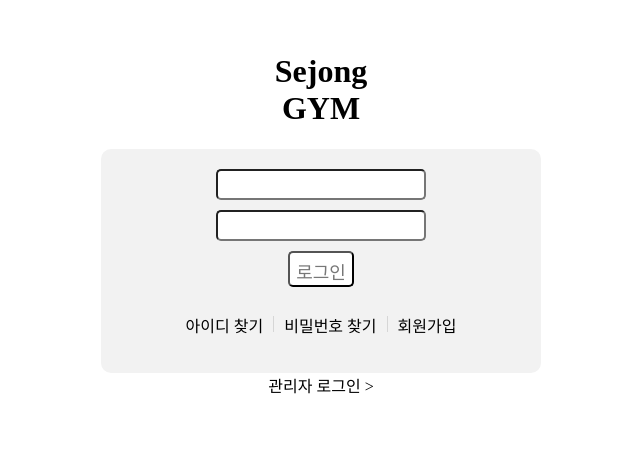
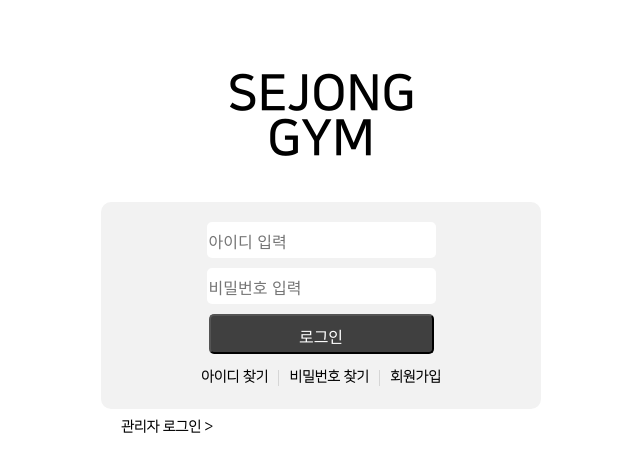
Before and after one commit to unannn/smart-gym, a React (Create React App) app: page /login in a window 1280 px wide. Shown: the part 102-574 px from the top of the page, without its empty margins (319-959 px from the left). Built offline with nearby package versions, Linux system fonts and the light colour scheme.

Commit message:
Featuring Login Auth

```diff
--- a/src/App.css
+++ b/src/App.css
@@ -36,3 +36,27 @@
     transform: rotate(360deg);
   }
 }
+
+@font-face {
+  font-family: "NanumSquare";
+  src: url("./fonts/NanumSquareL.ttf") format("truetype");
+}
+
+@font-face {
+  font-family: "NanumSquareB";
+  src: url("./fonts/NanumSquareB.ttf") format("truetype");
+}
+
+div,
+h1 {
+  font-weight: 600;
+  font-family: "NanumSquare";
+}
+
+.login-title {
+  font-weight: 800;
+  font-size: 50px;
+  font-family: "NanumSquareB";
+  line-height: 90%;
+  margin: 40px;
+}
--- a/src/App.js
+++ b/src/App.js
@@ -1,16 +1,17 @@
 import './App.css';
 import LoginDemo from './pages/login/LoginDemo';
-import { BrowserRouter, Route, Switch } from 'react-router-dom';
+import { BrowserRouter, Route, Switch, Redirect } from 'react-router-dom';
 import UserMain from './pages/user/UserMain';
 import ManagerMain from './pages/manager/MangerMain';
 import Login from './pages/login/Login';
 
 function App() {
+  let isAuthorized = sessionStorage.getItem("login");
   return (
     <BrowserRouter>
       <div className="App">
         <Switch>
-
+          {/* {isAuthorized !== 'OK' ? <Redirect to="/login" /> : <Redirect to="/user" />} */}
           <Route exact path='/'>
             <LoginDemo></LoginDemo>
           </Route>
--- a/src/components/Box.js
+++ b/src/components/Box.js
@@ -9,6 +9,7 @@ let StyledBox = styled.div`
     max-width: 400px;
     text-align:center;
     margin:0 auto;
+    margin-bottom:10px;
 
 `;
 
--- a/src/components/InputButton.js
+++ b/src/components/InputButton.js
@@ -0,0 +1,22 @@
+import React from 'react';
+import styled from "styled-components";
+
+let StyledInputButton = styled.input`
+    background-color:#404040;
+	padding-top:5px;
+	font-family:tahoma;
+	font-size:18px;
+	color:white;
+    resize:none;
+    border-radius: 5px;
+    margin-bottom: 10px;
+    width:225px;
+    height:40px;
+    font-size:16px;
+`;
+
+function InputButton(props) {
+    return <StyledInputButton onClick={props.onClick} type={props.type} value={props.value} placeholder={props.placeholder}></StyledInputButton>;
+}
+
+export default InputButton;
--- a/src/components/InputText.js
+++ b/src/components/InputText.js
@@ -2,19 +2,24 @@ import React from 'react';
 import styled from "styled-components";
 
 let StyledInputText = styled.input`
-    background-color:#FFFFFF;
+    background-color: ${props => props.backgroundColor ? props.backgroundColor : `#FFFFFF`};;
 	background-position:left top;
 	padding-top:5px;
 	font-family:tahoma;
-	font-size:18px;
-	color:#777777;
+	font-size:16px;
+	color:#000000;
     resize:none;
     border-radius: 5px;
     margin-bottom: 10px;
+    border-width: 0px;
+    width:225px;
+    height:30px;
 `;
 
 function InputText(props) {
-    return <StyledInputText type={props.type} value={props.value} placeholder={props.placeholder}></StyledInputText>;
+    return <StyledInputText type={props.type} value={props.value}
+        placeholder={props.placeholder} backgroundColor={props.backgroundColor}>
+    </StyledInputText>;
 }
 
 export default InputText;
--- a/src/pages/login/FindId.js
+++ b/src/pages/login/FindId.js
@@ -1,6 +1,7 @@
 import React, { Component } from 'react';
 import styled from 'styled-components';
 import InputText from '../../components/InputText';
+import InputButton from '../../components/InputButton'
 
 let ModalContent = styled.div`
     display: table-row;
@@ -13,9 +14,10 @@ class FindId extends Component {
                 아이디 찾기
                 <br />
                 <br />
-                <InputText type='text' placeholder="이메일 주소 입력" ></InputText>
+                <InputText type='text' placeholder="이름 입력" backgroundColor="#F2F2F2"></InputText>
+                <InputText type='text' placeholder="이메일 주소 입력" backgroundColor="#F2F2F2"></InputText>
                 <br />
-                <InputText type='button' value='확인'></InputText>
+                <InputButton type='button' value='확인'></InputButton>
             </ModalContent>
         );
     }
--- a/src/pages/login/FindPwd.js
+++ b/src/pages/login/FindPwd.js
@@ -1,6 +1,7 @@
 import React, { Component } from 'react';
 import styled from 'styled-components';
 import InputText from '../../components/InputText';
+import InputButton from '../../components/InputButton'
 
 let ModalContent = styled.div`
     display: table-row;
@@ -13,10 +14,10 @@ class FindPwd extends Component {
                 비밀번호 찾기
                 <br />
                 <br />
-                <InputText type='text' placeholder="아이디 입력"></InputText>
-                <InputText type='text' placeholder="이메일 주소 입력" ></InputText>
+                <InputText type='text' placeholder="아이디 입력" backgroundColor="#F2F2F2"></InputText>
+                <InputText type='text' placeholder="이메일 주소 입력" backgroundColor="#F2F2F2"></InputText>
                 <br />
-                <InputText type='button' value='확인'></InputText>
+                <InputButton type='button' value='확인'></InputButton>
             </ModalContent>
         );
     }
--- a/src/pages/login/Login.js
+++ b/src/pages/login/Login.js
@@ -8,12 +8,17 @@ import FindId from './FindId';
 import FindPwd from './FindPwd';
 import SignUp from './SignUp';
 import ManagerLogin from './ManagerLogin';
+import InputButton from '../../components/InputButton'
 
 class Login extends React.Component {
 
     constructor(props) {
         super(props);
         this.state = {
+            account: {
+                userID: '',
+                userPassword: ''
+            },
             findId: false,
             findPwd: false,
             signUp: false,
@@ -45,6 +50,32 @@ class Login extends React.Component {
         return null;
     }
 
+    login() {
+        sessionStorage.setItem('login', 'OK');
+
+
+    }
+
+    handleChange1(event) {
+        console.log(event.type + ':' + event.target.value);
+        this.setState({
+            account: {
+                userID: event.target.value,
+            }
+        });
+    }
+    handleChange2(event) {
+        this.setState({
+            account: {
+                userPassword: event.target.value
+            }
+        });
+    }
+    handleSubmit(event) {
+        console.log('A id was submitted: ' + this.state.account.userID);
+        console.log('A pwd was submitted: ' + this.state.account.userPassword);
+        event.preventDefault();
+    }
 
     render() {
 
@@ -62,15 +93,16 @@ class Login extends React.Component {
                 <br />
                 <br />
                 <br />
-                <h1>Sejong <br />GYM</h1>
+                <div className="login-title">SEJONG<br />GYM</div>
                 <div>
                     <Box height="">
-                        <form action="submit">
-                            <InputText type='text'></InputText>
+                        <form onSubmit={this.handleSubmit.bind(this)} autoComplete={"off"}>
+                            <InputText type='text' onChange={this.handleChange1.bind(this)} value={this.state.account.userID} placeholder="아이디 입력"></InputText>
                             <br />
-                            <InputText type='password'></InputText>
+                            <InputText type='password' onChange={this.handleChange2.bind(this)} value={this.state.account.userPassword} placeholder="비밀번호 입력"></InputText>
+                            <InputButton type="submit" value="로그인" onClick={this.login} />
                         </form>
-                        <InputText type="button" value="로그인" />
+
                         <LoginMenu>
                             <LoginMenuElement onClick={() => this.setState({ findId: !this.state.findId })}>
                                 아이디 찾기
@@ -85,11 +117,11 @@ class Login extends React.Component {
                             </LoginMenuElement>
                         </LoginMenu>
                     </Box>
+                    <MangerLoginDiv onClick={() => this.setState({ managerLogin: !this.state.managerLogin })}>
+                        관리자 로그인 {'>'}
+                    </MangerLoginDiv>
                 </div>
 
-                <div onClick={() => this.setState({ managerLogin: !this.state.managerLogin })}>
-                    관리자 로그인 {'>'}
-                </div>
 
                 {modal}
 
@@ -102,12 +134,21 @@ class Login extends React.Component {
 let LoginMenu = styled.ul`
     text-align:center;
     padding-left:0;
+    margin:3px;
 `
 let LoginMenuElement = styled.li`
     position: relative;
     display: inline-block;
+    font-size:14px;
 `
 
+let MangerLoginDiv = styled.div`
+   max-width: 400px;
+   margin: 0 auto;
+   text-align:left;
+   margin-top:10px;
+   font-size:14px;
+`
 let StyledSpan = styled.span`
     display: inline-block;
     width: 1px;
--- a/src/pages/login/ManagerLogin.js
+++ b/src/pages/login/ManagerLogin.js
@@ -1,6 +1,7 @@
 import React, { Component } from 'react';
 import styled from 'styled-components';
 import InputText from '../../components/InputText';
+import InputButton from '../../components/InputButton'
 
 let ModalContent = styled.div`
     display: table-row;
@@ -13,9 +14,10 @@ class ManagerLogin extends Component {
                 관리자 로그인
                 <br />
                 <br />
-                <InputText type='password' placeholder=" 관리자 패스워드 입력" ></InputText>
+                <InputText type='password' placeholder=" 관리자 패스워드 입력" backgroundColor="#F2F2F2" ></InputText>
                 <br />
-                <InputText type='button' value='확인'></InputText>
+                <InputButton type='button' value='확인'></InputButton>
+
             </ModalContent>
         );
     }
--- a/src/pages/login/SignUp.js
+++ b/src/pages/login/SignUp.js
@@ -1,13 +1,47 @@
 import React, { Component } from 'react';
-
+import styled from 'styled-components';
+import InputText from '../../components/InputText';
+import InputButton from '../../components/InputButton'
+import Box from '../../components/Box'
+let ModalContent = styled.div`
+    display: table-row;
+`
 class SignUp extends Component {
     render() {
         return (
-            <div>
+            <ModalContent>
                 회원가입
-            </div>
+                <br />
+                <br />
+                <Box>
+                    <InputTitle>아이디</InputTitle>
+                    <InputText type='text'></InputText>
+                    <InputTitle>비밀번호</InputTitle>
+                    <InputText type='text' ></InputText>
+                    <InputTitle>비밀번호 확인</InputTitle>
+                    <InputText type='text' ></InputText>
+                </Box>
+                <Box>
+                    <InputTitle>이름</InputTitle>
+                    <InputText type='text' ></InputText>
+                    <InputTitle>성별</InputTitle>
+                    <InputText type='text' ></InputText>
+                    <InputTitle>휴대번호</InputTitle>
+                    <InputText type='text' ></InputText>
+                    <InputTitle>이메일</InputTitle>
+                    <InputText type='text' ></InputText>
+                </Box>
+                <br />
+                <InputButton type='button' value='확인'></InputButton>
+            </ModalContent>
         );
     }
 }
 
+let InputTitle = styled.div`
+    text-align:left;
+    margin: 0 auto;
+    width:225px;
+`
+
 export default SignUp;
```
Also changed, not shown: src/fonts/NanumSquareB.ttf (added), src/fonts/NanumSquareL.ttf (added).
